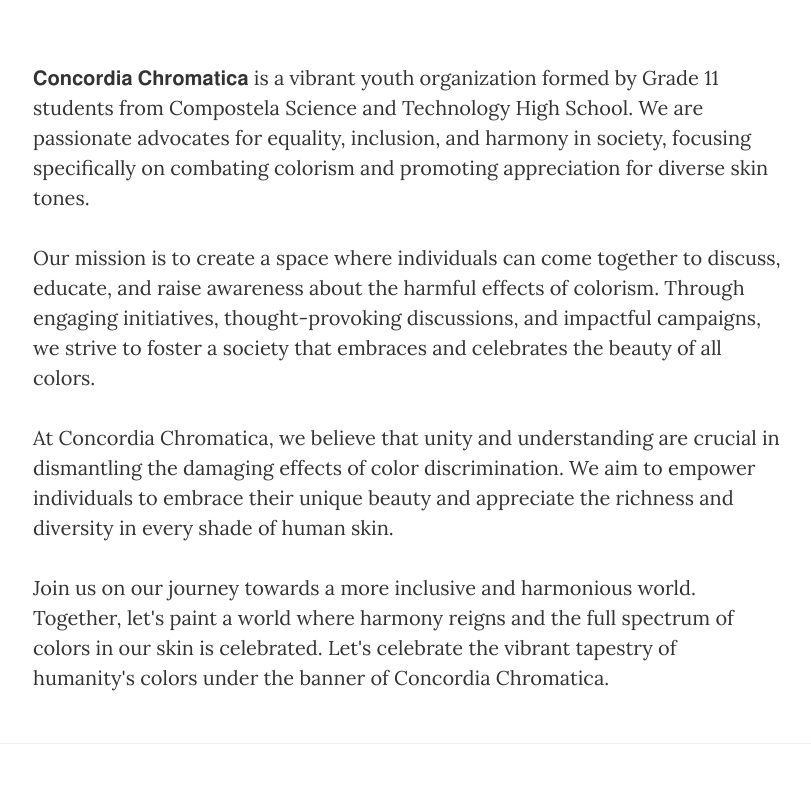
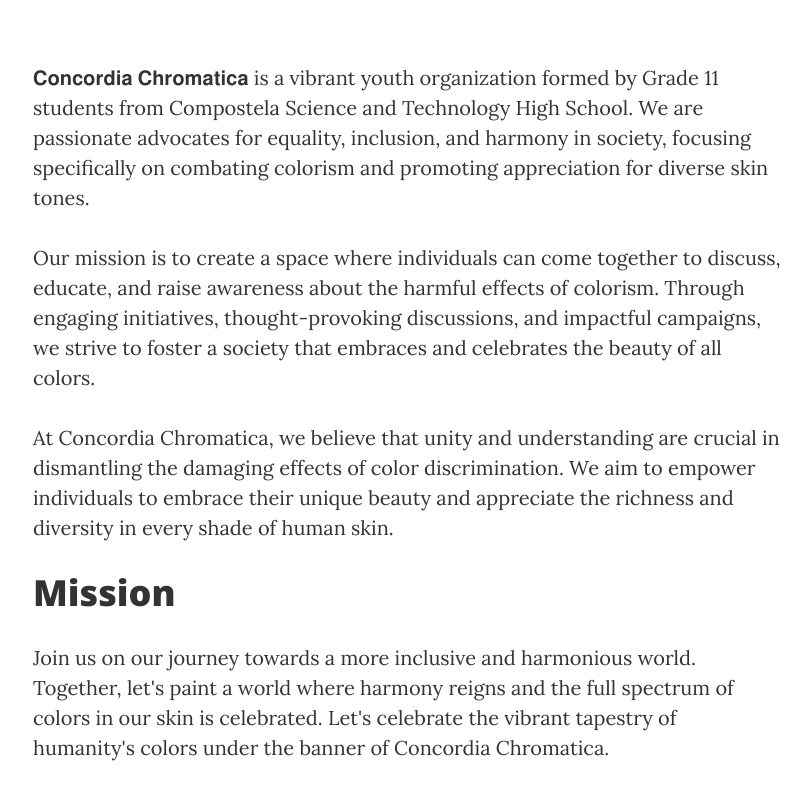
Before and after one commit to Wh4t-20/concordia-chromatica, a website: page about.html in a window 1280 px wide. Shown: the part 510-1310 px from the top of the page, without its empty margins (232-1043 px from the left). Before the commit the page ends 1274 px from the top, so only its background shows below. Drawn offline with nearby package versions, Linux system fonts and the light colour scheme.

Commit message:
Update about.html

```diff
--- a/about.html
+++ b/about.html
@@ -92,7 +92,8 @@
                 <p>
                 At Concordia Chromatica, we believe that unity and understanding are crucial in dismantling the damaging effects of color discrimination. We aim to empower individuals to embrace their unique beauty and appreciate the richness and diversity in every shade of human skin.
                 </p>
-                <p>
+<h1>Mission</h1>
+                <p class="post-meta">
                     Join us on our journey towards a more inclusive and harmonious world. Together, let's paint a world where harmony reigns and the full spectrum of colors in our skin is celebrated. Let's celebrate the vibrant tapestry of humanity's colors under the banner of Concordia Chromatica.
 
                 </p>
```
